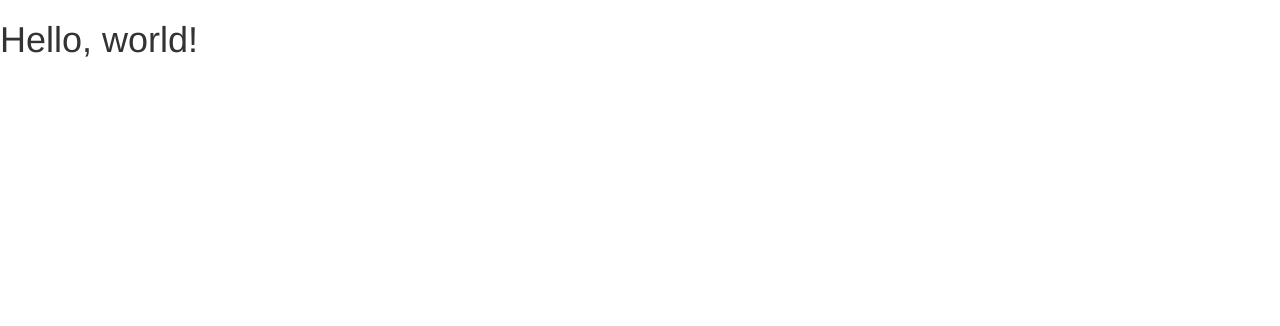
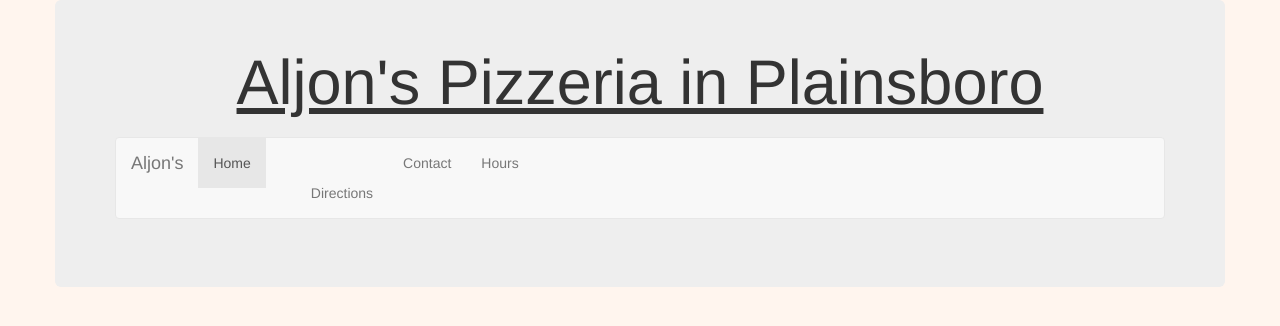
Before and after one commit to wwhip2088/restaurantflip, a plain HTML site: page index.html in a window 1280 px wide. Drawn offline with nearby package versions, Linux system fonts and the light colour scheme.

Commit message:
Menu Link

```diff
--- /dev/null
+++ b/css/restaurantflipstylesheet.css
@@ -0,0 +1,25 @@
+/* Restaurant Flip CSS */
+
+body {
+
+	background-color: #FFF5EE;
+	margin: 0;
+	padding: 0;
+	width: 100%;
+
+}
+
+
+
+h1 {
+	text-align: center;
+	text-decoration: underline;
+	margin: 0px 0px 0px 0px;
+	background-image: url("pizza1.png");
+
+}
+
+.jumbotron col-md-12 {
+
+	background-image: url("pizza1.png")
+}
--- a/index.html
+++ b/index.html
@@ -4,10 +4,12 @@
     <meta charset="utf-8">
     <meta http-equiv="X-UA-Compatible" content="IE=edge">
     <meta name="viewport" content="width=device-width, initial-scale=1">
-    <title>Bootstrap 101 Template</title>
+    <title>RestaurantFlip</title>
 
     <!-- Bootstrap -->
     <link href="css/bootstrap.min.css" rel="stylesheet">
+    <!-- Custom -->
+    <link href="restaurantflipstylesheet.css" rel="stylesheet">
 
     <!-- HTML5 shim and Respond.js for IE8 support of HTML5 elements and media queries -->
     <!-- WARNING: Respond.js doesn't work if you view the page via file:// -->
@@ -16,8 +18,38 @@
       <script src="https://oss.maxcdn.com/respond/1.4.2/respond.min.js"></script>
     <![endif]-->
   </head>
+
+
   <body>
-    <h1>Hello, world!</h1>
+   <div class = "container">
+          <div class= "row">
+            <div class="jumbotron col-md-12">
+  <h1> Aljon's Pizzeria in Plainsboro </h1>
+  <br>
+  <nav class="navbar navbar-default">
+  <div class="container-fluid">
+    <!-- Brand and toggle get grouped for better mobile display -->
+    <div class="navbar-header">
+      <button type="button" class="navbar-toggle collapsed" data-toggle="collapse" data-target="#bs-example-navbar-collapse-1">
+        <span class="sr-only">Toggle navigation</span>
+        <span class="icon-bar"></span>
+        <span class="icon-bar"></span>
+        <span class="icon-bar"></span>
+      </button>
+      <a class="navbar-brand" href="#">Aljon's</a>
+    </div>
+
+    <!-- Collect the nav links, forms, and other content for toggling -->
+    <div class="collapse navbar-collapse" id="bs-example-navbar-collapse-1">
+      <ul class="nav navbar-nav">
+        <li class="active"><a href="#">Home<span class="sr-only">(current)</span></a></li>
+        <li><a href#Menu</a></li>
+        <li><a href="aljons_menu.pdf">Directions</a><li>
+        <li><a href="#">Contact</a><li>
+        <li><a href="#">Hours</a><li>
+    </div><!-- /.navbar-collapse -->
+  </div><!-- /.container-fluid -->
+</nav>
 
     <!-- jQuery (necessary for Bootstrap's JavaScript plugins) -->
     <script src="https://ajax.googleapis.com/ajax/libs/jquery/1.11.2/jquery.min.js"></script>
--- /dev/null
+++ b/restaurantflipstylesheet.css
@@ -0,0 +1,19 @@
+/* Restaurant Flip CSS */
+
+body {
+
+	background-color: #FFF5EE;
+	margin: 0;
+	padding: 0;
+	width: 100%;
+
+}
+
+
+
+h1 {
+	text-align: center;
+	text-decoration: underline;
+	margin: 0px 0px 0px 0px;
+
+}
```
Also changed, not shown: pizza1.png (added), 1 other file.
